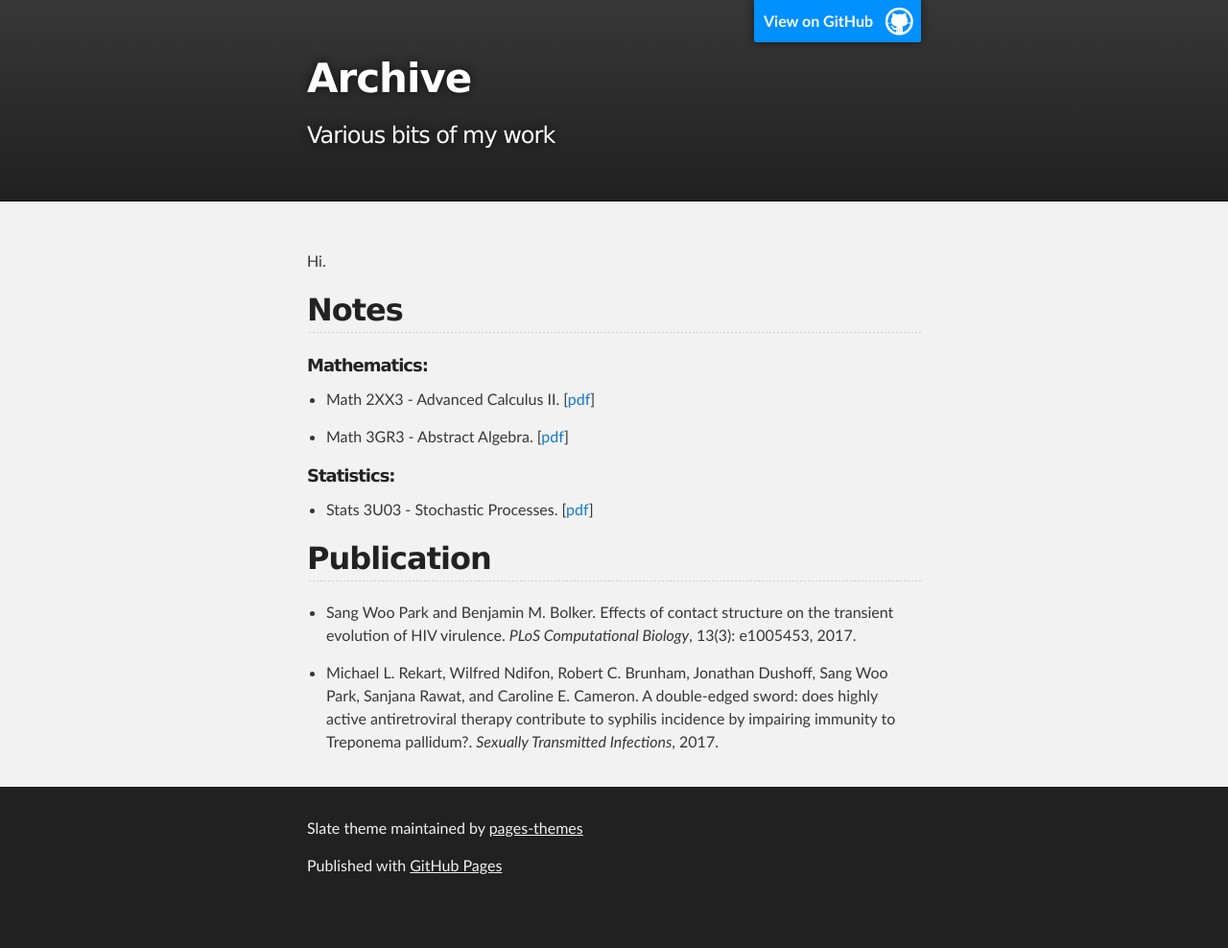
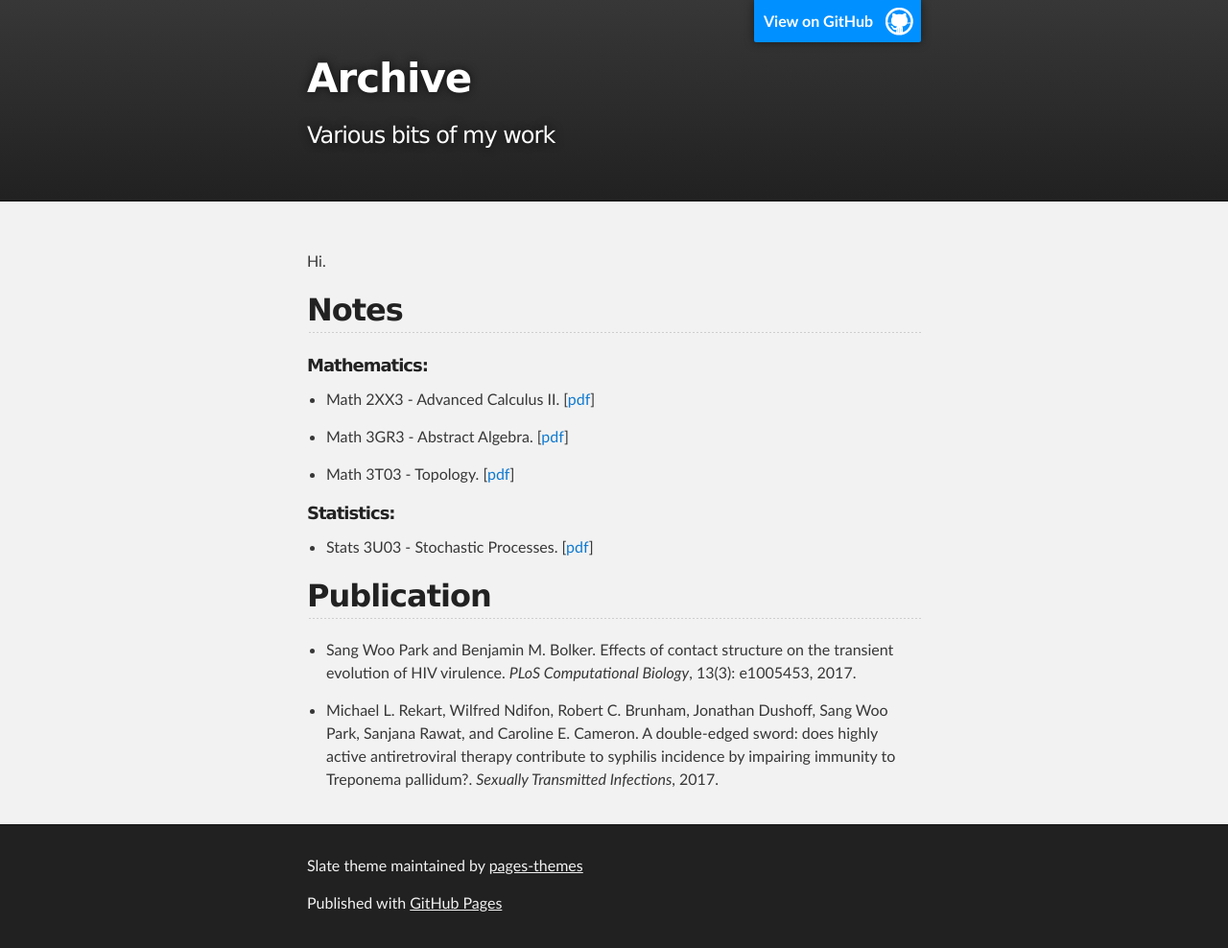
Before and after one commit to parksw3/parksw3.github.io, a Jekyll site: the page built from index.md, in a window 1280 px wide. Shown: the whole page at 96% size. Built offline with Jekyll 4.4.1, drawn with Linux system fonts in a browser that asks for light colours; before the commit the page ends 949 px from its top, so only the background shows below that.

Commit message:
adding topology

```diff
--- a/index.md
+++ b/index.md
@@ -13,6 +13,8 @@ Notes
 
 * Math 3GR3 - Abstract Algebra. \[[pdf](https://parksw3.github.io/course_notes/math_3gr3_lecture_notes.pdf)\]
 
+* Math 3T03 - Topology. \[[pdf](https://parksw3.github.io/course_notes/math_3t03_lecture_notes.pdf)\]
+
 ##### Statistics:
 
 * Stats 3U03 - Stochastic Processes. \[[pdf](https://parksw3.github.io/course_notes/stats_3u03_lecture_notes.pdf)\]
```
